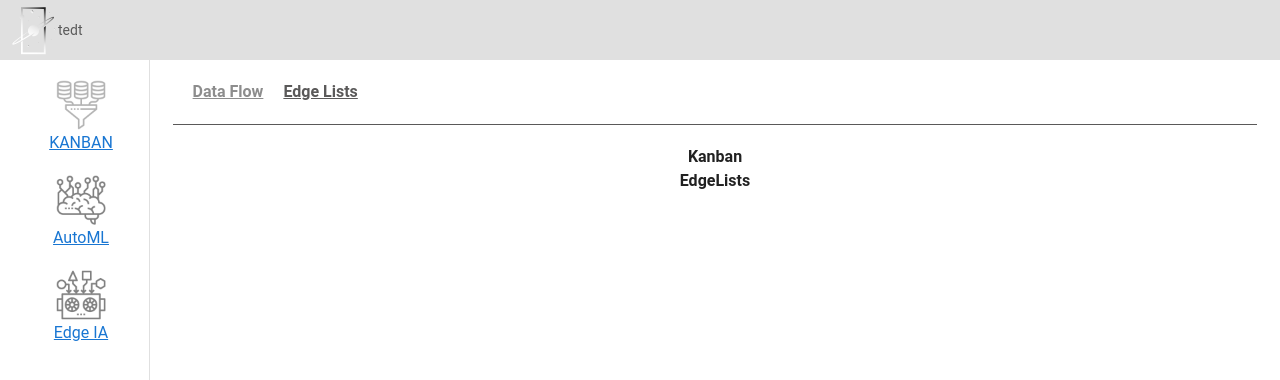
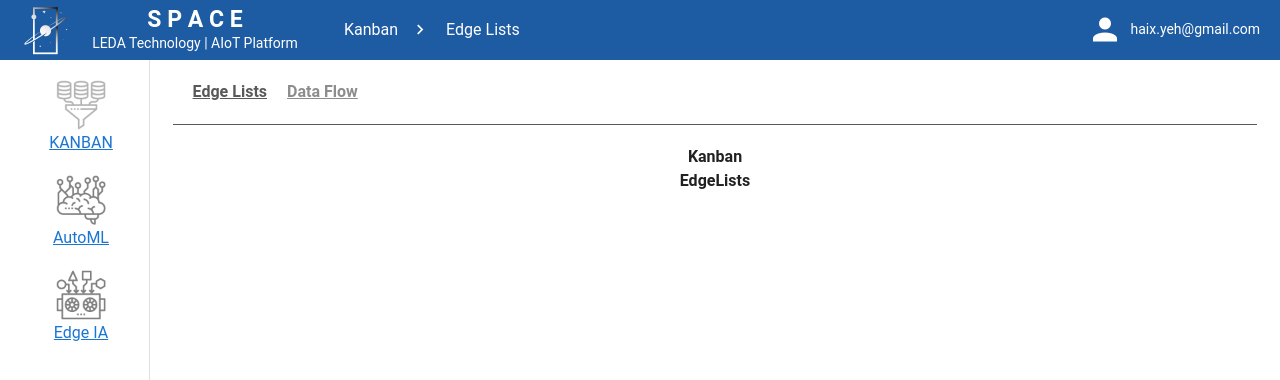
Before and after one commit to cloud-grazing/vue, a Vue app in the folder main/: page /edgeLists in a window 1280 px wide. Shown: the top 380 px of the page. Built offline with nearby package versions, Linux system fonts and the light colour scheme.

Commit message:
[修改]router以及頁面Header版面夜市

```diff
--- a/main/package.json
+++ b/main/package.json
@@ -17,6 +17,7 @@
     "vuex": "^3.4.0"
   },
   "devDependencies": {
+    "@mdi/font": "^6.3.95",
     "@vue/cli-plugin-babel": "~4.5.0",
     "@vue/cli-plugin-eslint": "~4.5.0",
     "@vue/cli-plugin-router": "~4.5.0",
--- /dev/null
+++ b/main/src/components/Header.vue
@@ -0,0 +1,112 @@
+<template>
+    <v-system-bar app height="60" class="header">
+        <img src="@/assets/logo.png" alt="" width="50" />
+        <div class="company">
+            <span class="first">S P A C E</span>
+            <span class="second">LEDA Technology | AIoT Platform</span>
+        </div>
+        <v-breadcrumbs :items="breadcrumbs" class="bread" activeClass="bread-active">
+            <template v-slot:divider>
+                <v-icon>mdi-chevron-right</v-icon>
+            </template>
+        </v-breadcrumbs>
+        <v-spacer />
+        <div class="user">
+            <v-icon large color="while">
+                mdi-account
+            </v-icon>
+            haix.yeh@gmail.com
+        </div>
+    </v-system-bar>
+</template>
+
+<script>
+
+export default {
+    name: 'Home',
+    components: {
+
+    },
+    data() {
+        return {
+            drawer: null,
+            breadcrumbs: [
+                {
+                    text: 'test',
+                    disabled: false,
+                    href: 'test'
+                }
+            ]
+        };
+    },
+    watch: {
+        $route(route) {
+            console.log(route.matched, 'onWatch');
+            this.routerBread(route);
+        }
+    },
+    created() {
+        // console.log(this.$route.matched, 'fished router');
+        this.routerBread(this.$route);
+    },
+    methods: {
+        routerBread(route) {
+            this.breadcrumbs = [];
+            if (route && route.matched) {
+                const maxLength = route.matched.length;
+                if (!maxLength) {
+                    return;
+                }
+                route.matched.forEach((page, index) => {
+                    if (!index) {
+                        return;
+                    }
+                    this.breadcrumbs.push({
+                        text: page.name,
+                        disabled: true,
+                        href: page.path
+                    });
+                });
+            }
+        }
+    }
+};
+</script>
+
+<style scoped lang="scss">
+.header {
+    padding: 0 20px;
+    background: #1d5ba2;
+    color: #FFF;
+    .company {
+        width: 250px;
+        .first,
+        .second {
+            display: inline-block;
+        }
+        .first {
+            font-size: 23px;
+            font-weight: bold;
+            line-height: 25px;
+        }
+        .second {
+            line-height: 12px;
+        }
+    }
+}
+
+</style>
+<style lang="scss">
+    .v-breadcrumbs {
+        &.bread {
+            .v-breadcrumbs__item--disabled {
+                color: #FFF;
+                font-size: 16px;
+            }
+        }
+    }
+    .theme--light.v-system-bar .v-icon {
+        font-size: 20px;
+            color: #FFF;
+    }
+</style>
--- a/main/src/plugins/vuetify.js
+++ b/main/src/plugins/vuetify.js
@@ -1,9 +1,23 @@
+import '@mdi/font/css/materialdesignicons.css'; // Ensure you are using css-loader
 import Vue from 'vue';
 import Vuetify from 'vuetify';
 import 'vuetify/dist/vuetify.min.css';
 
 Vue.use(Vuetify);
 
-const opts = {};
+const opts = {
+    breakpoint: {
+        thresholds: {
+            xs: 340,
+            sm: 540,
+            md: 800,
+            lg: 1280
+        },
+        scrollBarWidth: 24
+    },
+    icons: {
+        iconfont: 'mdiSvg'
+    }
+};
 
 export default new Vuetify(opts);
--- a/main/src/store/index.js
+++ b/main/src/store/index.js
@@ -5,11 +5,20 @@ Vue.use(Vuex);
 
 export default new Vuex.Store({
     state: {
+        Data: {
+        },
+        mainRouter: ''
     },
     mutations: {
+        getData: (state) => state.Data,
+        getMainRouter: (state) => state.mainRouter
     },
     actions: {
+        setData: ({ commit }, obj = {}) => { commit('setData', obj); },
+        setMainRouter: ({ commit }, obj = {}) => { commit('setMainRouter', obj); }
     },
     modules: {
+        setData: (state, obj) => { state.Data = { ...state.Data, ...obj }; },
+        setMainRouter: (state, strging) => { state.mainRouter = { strging }; }
     }
 });
--- a/main/src/views/Main/Main.vue
+++ b/main/src/views/Main/Main.vue
@@ -1,50 +1,7 @@
 <template>
     <v-app id="inspire">
-        <v-system-bar app height="60">
-            <!-- <v-spacer />
-            <v-icon>mdi-square</v-icon>
-            <v-icon>mdi-circle</v-icon>
-            <v-icon>mdi-triangle</v-icon> -->
-            <img src="@/assets/logo.png" alt="" width="50" />
-            tedt
-        </v-system-bar>
-        <v-navigation-drawer
-            v-model="drawer"
-            app
-            width="150"
-            top="60"
-        >
-            <v-list
-                class="pl-5"
-                shaped
-            >
-                <v-list-item>
-                    <v-list-item-content>
-                        <router-link to="/kanban">
-                            <div><img src="@/assets/KANBAN-300X300.png" alt="" width="50" /></div>
-                            KANBAN
-                        </router-link>
-                    </v-list-item-content>
-                </v-list-item>
-                <v-list-item>
-                    <v-list-item-content>
-                        <router-link to="/autoML">
-                            <div><img src="@/assets/autoML-300X300.png" alt="" width="50" /></div>
-                            AutoML
-                        </router-link>
-                    </v-list-item-content>
-                </v-list-item>
-                <v-list-item>
-                    <v-list-item-content>
-                        <router-link to="/edgeia">
-                            <div><img src="@/assets/edge-IA-300X300.png" alt="" width="50" /></div>
-                            Edge IA
-                        </router-link>
-                    </v-list-item-content>
-                </v-list-item>
-            </v-list>
-        </v-navigation-drawer>
-
+        <Header />
+        <MainNav />
         <v-main>
             <SubNav />
             <router-view />
@@ -53,20 +10,39 @@
 </template>
 
 <script>
+import { mapState } from 'vuex';
+// import Header from '@/components/Header';
 import SubNav from './components/SubNav.vue';
 
 export default {
     name: 'Main',
     components: {
-        SubNav
+        SubNav,
+        Header: () => import('@/components/Header'),
+        MainNav: () => import('./components/MainNav.vue')
     },
     data() {
         return {
-            drawer: null
+            drawer: null,
+            breadcrumbs: [
+                {
+                    text: 'test',
+                    disabled: false,
+                    href: 'test'
+                }
+            ]
         };
     },
+    computed: {
+        ...mapState([
+            'Data'
+        ])
+    },
+    watch: {
+    },
     created() {
-        // this.$router.push('/kanban');
+    },
+    methods: {
     }
 };
 </script>
--- a/main/src/views/Main/components/Kanban/Main.vue
+++ b/main/src/views/Main/components/Kanban/Main.vue
@@ -12,9 +12,6 @@ export default {
         return {
             msg: 'Kanban'
         };
-    },
-    created() {
-        // console.log(this.$router.options.routes);
     }
 };
 </script>
--- a/main/src/views/Main/components/Kanban/index.js
+++ b/main/src/views/Main/components/Kanban/index.js
@@ -4,10 +4,10 @@ import edgeLists from './components/EdgeLists';
 export default {
     path: '/kanban',
     name: 'Kanban',
-    redirect: '/dataFlow',
+    redirect: '/edgeLists',
     component: () => import('./Main'),
     children: [
-        dataFlow,
-        edgeLists
+        edgeLists,
+        dataFlow
     ]
 };
--- /dev/null
+++ b/main/src/views/Main/components/MainNav.vue
@@ -0,0 +1,70 @@
+<template>
+    <v-navigation-drawer
+        v-model="drawer"
+        app
+        width="150"
+        top="60"
+        mobileBreakpoint="960"
+    >
+        <v-list
+            class="pl-5"
+            shaped
+        >
+            <v-list-item>
+                <v-list-item-content>
+                    <router-link to="/kanban">
+                        <div><img src="@/assets/KANBAN-300X300.png" alt="" width="50" /></div>
+                        KANBAN
+                    </router-link>
+                </v-list-item-content>
+            </v-list-item>
+            <v-list-item>
+                <v-list-item-content>
+                    <router-link to="/autoML">
+                        <div><img src="@/assets/autoML-300X300.png" alt="" width="50" /></div>
+                        AutoML
+                    </router-link>
+                </v-list-item-content>
+            </v-list-item>
+            <v-list-item>
+                <v-list-item-content>
+                    <router-link to="/edgeia">
+                        <div><img src="@/assets/edge-IA-300X300.png" alt="" width="50" /></div>
+                        Edge IA
+                    </router-link>
+                </v-list-item-content>
+            </v-list-item>
+        </v-list>
+    </v-navigation-drawer>
+</template>
+
+<script>
+import { mapState } from 'vuex';
+// import Header from '@/components/Header';
+
+export default {
+    name: 'MainNav',
+    components: {
+    },
+    data() {
+        return {
+            drawer: null
+        };
+    },
+    computed: {
+        ...mapState([
+            'Data'
+        ])
+    },
+    watch: {
+    },
+    created() {
+    },
+    methods: {
+    }
+};
+</script>
+
+<style lang="scss">
+</style>
+<style src="@/css/common.scss" lang="scss"></style>
```
Also changed, not shown: main/.eslintrc.js, 1 other file (tests, documents, lock files or other folders).
